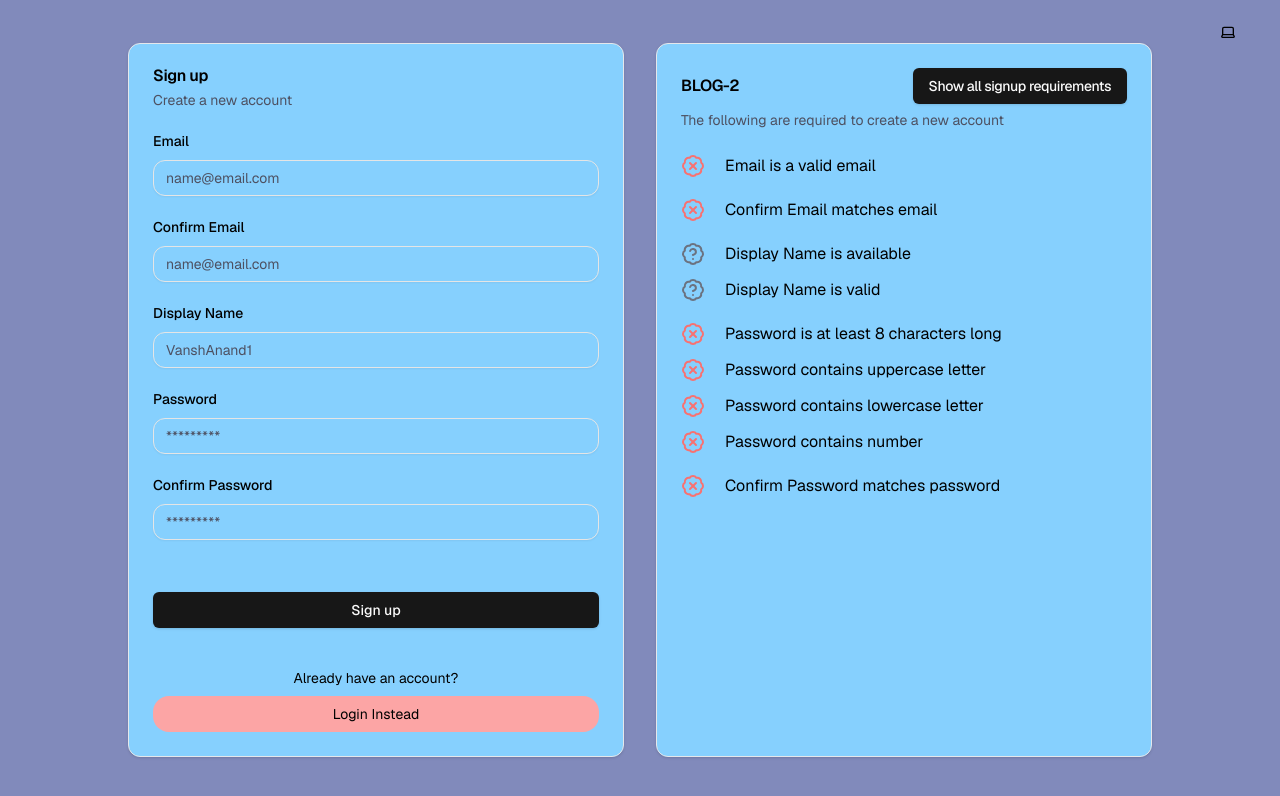
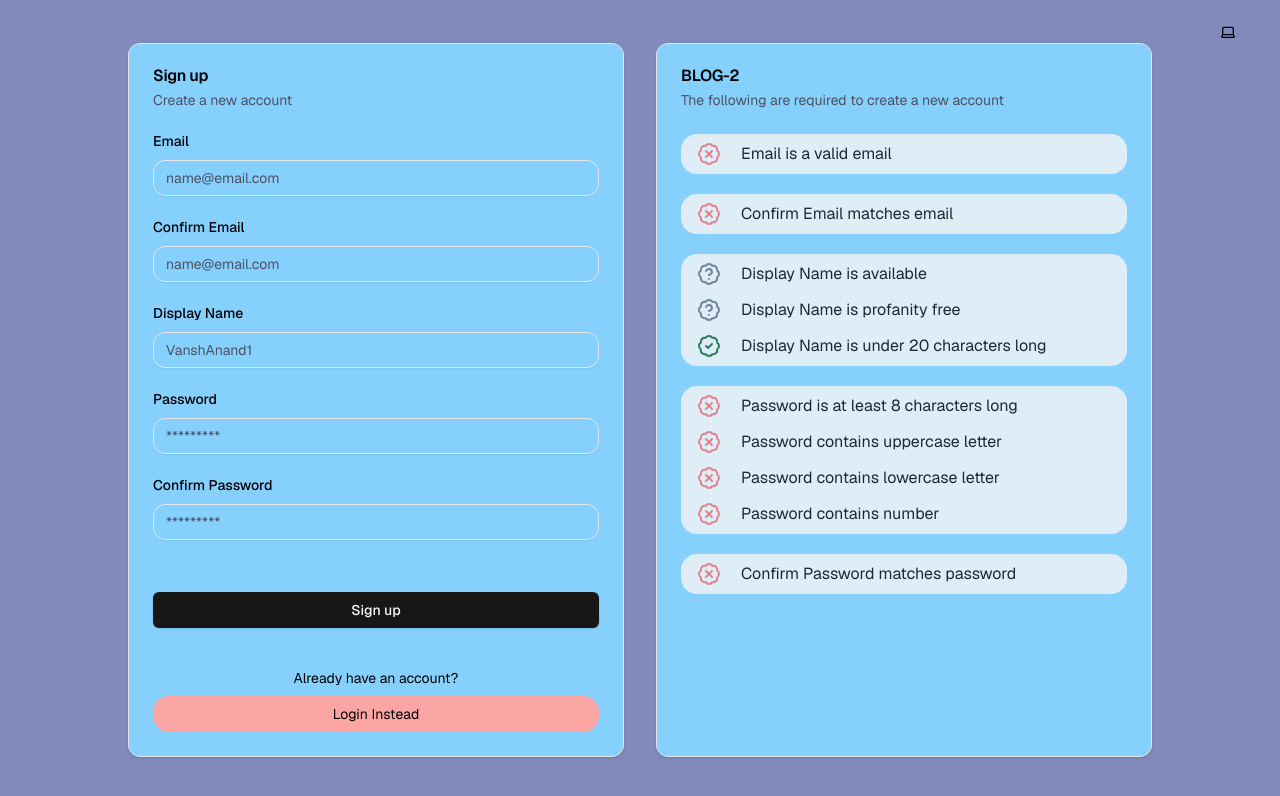
Before and after one commit to VanshAnand1/BLOG-2, a Next.js app: page /auth/signup in a window 1280 px wide. Shown: the top 796 px of the page. Built offline with nearby package versions, Linux system fonts and the light colour scheme; what bad-words would draw is missing.

Commit message:
BG-3 feature: sign-up reqs show focused element differently

```diff
--- a/components/auth/sign-up-form.tsx
+++ b/components/auth/sign-up-form.tsx
@@ -26,6 +26,8 @@ import {
   passwordContainsNumber,
   passwordContainsUpperCase,
   emailIsValid,
+  displayNameMaxLength,
+  displayNameLength,
 } from "@/lib/helpers/sign-up-requirements";
 
 export type InputField =
@@ -50,9 +52,11 @@ export default function SignUpForm({
   const [debounce, setDebounce] = useState("");
   const router = useRouter();
 
-  const [currentField, setCurrentField] = useState<InputField | null>();
   const [usernameIsUnique, setUsernameIsUnique] = useState(false);
   const [usernameIsValid, setUsernameIsValid] = useState(false);
+
+  const [currentField, setCurrentField] = useState<InputField | null>();
+  const isActive = (field: string) => field === currentField;
 
   useEffect(() => {
     const handler = setTimeout(() => {
@@ -302,9 +306,9 @@ export default function SignUpForm({
           <CardHeader>
             <CardTitle className="flex justify-between items-center">
               <div>BLOG-2</div>
-              <Button onClick={() => setCurrentField(null)}>
-                Show all signup requirements
-              </Button>
+              {/* <Button onClick={() => setCurrentField(null)}>
+                Remove Focus
+              </Button> */}
             </CardTitle>
             <CardDescription>
               The following are required to create a new account
@@ -312,19 +316,40 @@ export default function SignUpForm({
           </CardHeader>
           <CardContent>
             <div className="flex flex-col gap-5">
-              <div className="flex flex-col gap-3">
+              <div
+                className={cn(
+                  "flex flex-col gap-3 py-2 px-4 rounded-2xl",
+                  isActive("email")
+                    ? "bg-blue-200 dark:bg-blue-700 scale-[1.02] shadow-md"
+                    : "bg-neutral-100 dark:bg-neutral-600 opacity-80 "
+                )}
+              >
                 <div className="flex gap-5">
                   {emailIsValid(email) ? <Check></Check> : <X></X>}
                   <p>Email is a valid email</p>
                 </div>
               </div>
-              <div className="flex flex-col gap-3">
+              <div
+                className={cn(
+                  "flex flex-col gap-3 py-2 px-4 rounded-2xl",
+                  isActive("confirmEmail")
+                    ? "bg-blue-200 dark:bg-blue-700 scale-[1.02] shadow-md"
+                    : "bg-neutral-100 dark:bg-neutral-600 opacity-80 "
+                )}
+              >
                 <div className="flex gap-5">
                   {inputsMatch(email, confirmEmail) ? <Check></Check> : <X></X>}
                   <p>Confirm Email matches email</p>
                 </div>
               </div>
-              <div className="flex flex-col gap-3">
+              <div
+                className={cn(
+                  "flex flex-col gap-3 py-2 px-4 rounded-2xl",
+                  isActive("displayName")
+                    ? "bg-blue-200 dark:bg-blue-700 scale-[1.02] shadow-md"
+                    : "bg-neutral-100 dark:bg-neutral-600 opacity-80 "
+                )}
+              >
                 <div className="flex gap-5">
                   {debounce ? (
                     usernameIsUnique ? (
@@ -348,10 +373,23 @@ export default function SignUpForm({
                   ) : (
                     <QuestionMark></QuestionMark>
                   )}
-                  <p>Display Name is valid</p>
+                  <p>Display Name is profanity free</p>
+                </div>
+                <div className="flex gap-5">
+                  {displayNameLength(displayName) ? <Check></Check> : <X></X>}
+                  <p>
+                    Display Name is under {displayNameMaxLength} characters long
+                  </p>
                 </div>
               </div>
-              <div className="flex flex-col gap-3">
+              <div
+                className={cn(
+                  "flex flex-col gap-3 py-2 px-4 rounded-2xl",
+                  isActive("password")
+                    ? "bg-blue-200 dark:bg-blue-700 scale-[1.02] shadow-md"
+                    : "bg-neutral-100 dark:bg-neutral-600 opacity-80 "
+                )}
+              >
                 <div className="flex gap-5">
                   {passwordLength(password) ? <Check></Check> : <X></X>}
                   <p>Password is at least 8 characters long</p>
@@ -377,7 +415,14 @@ export default function SignUpForm({
                   <p>Password contains number</p>
                 </div>
               </div>
-              <div className="flex flex-col gap-3">
+              <div
+                className={cn(
+                  "flex flex-col gap-3 py-2 px-4 rounded-2xl",
+                  isActive("confirmPassword")
+                    ? "bg-blue-200 dark:bg-blue-700 scale-[1.02] shadow-md"
+                    : "bg-neutral-100 dark:bg-neutral-600 opacity-80 "
+                )}
+              >
                 <div className="flex gap-5">
                   {inputsMatch(password, confirmPassword) ? (
                     <Check></Check>
--- a/components/ui/lucide-icons.tsx
+++ b/components/ui/lucide-icons.tsx
@@ -1,7 +1,9 @@
 import { BadgeCheck, BadgeX, BadgeQuestionMark } from "lucide-react";
 
 export const Check = () => {
-  return <BadgeCheck className="text-green-800"></BadgeCheck>;
+  return (
+    <BadgeCheck className="text-green-800 dark:text-green-300"></BadgeCheck>
+  );
 };
 
 export const X = () => {
@@ -9,5 +11,7 @@ export const X = () => {
 };
 
 export const QuestionMark = () => {
-  return <BadgeQuestionMark className="text-gray-500"></BadgeQuestionMark>;
+  return (
+    <BadgeQuestionMark className="text-gray-500 dark:text-neutral-400"></BadgeQuestionMark>
+  );
 };
--- a/lib/helpers/profanity.ts
+++ b/lib/helpers/profanity.ts
@@ -13,6 +13,7 @@ filter.removeWords(
   "dingleberries",
   "dingleberry",
   "fecal",
+  "hell",
   "honkey",
   "kinky",
   "nude",
--- a/lib/helpers/sign-up-requirements.ts
+++ b/lib/helpers/sign-up-requirements.ts
@@ -30,3 +30,7 @@ export function emailIsValid(email: string) {
     dotIndex - atIndex != 1
   );
 }
+
+export const displayNameMaxLength = 20;
+export const displayNameLength = (displayName: string) =>
+  displayName.length <= displayNameMaxLength;
```
